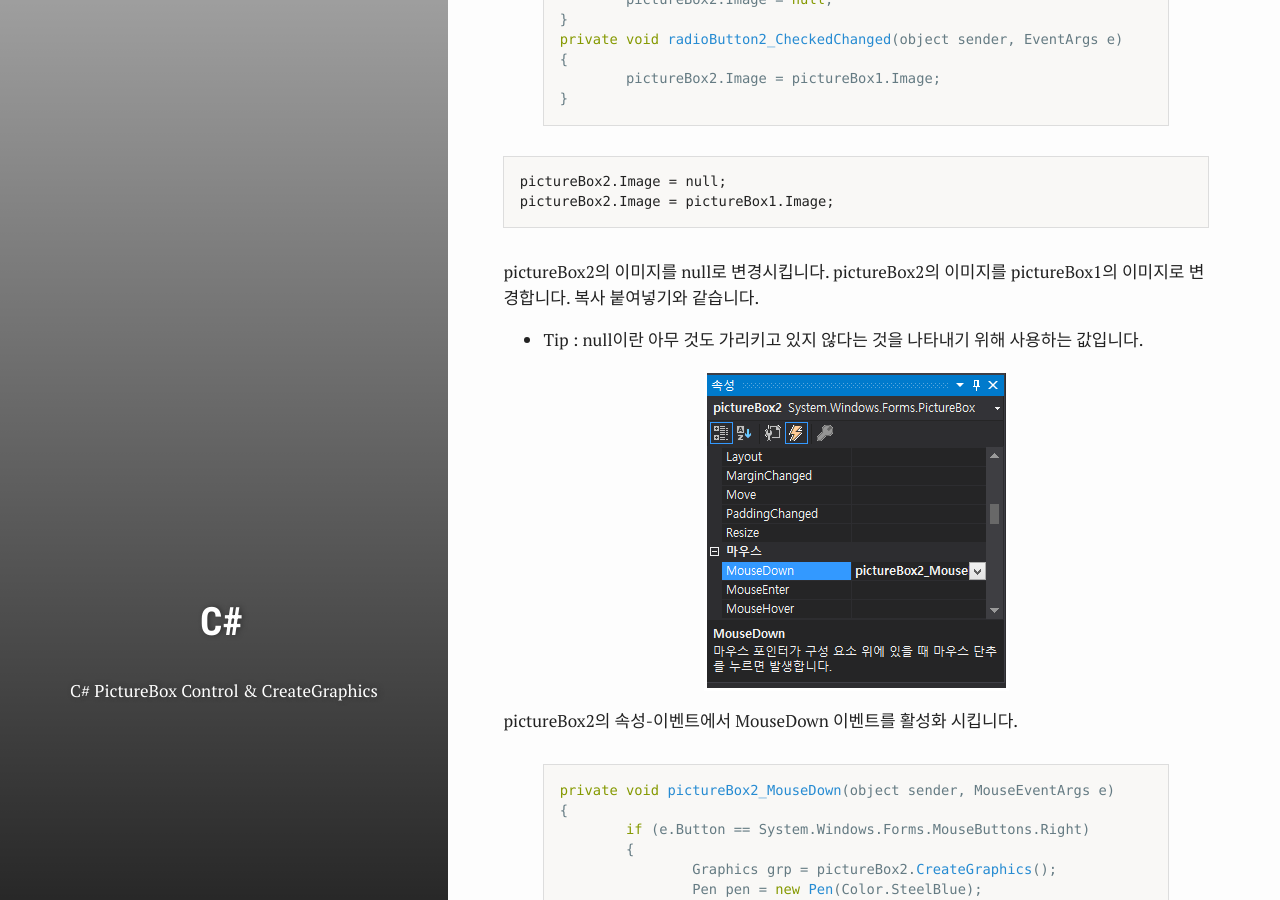
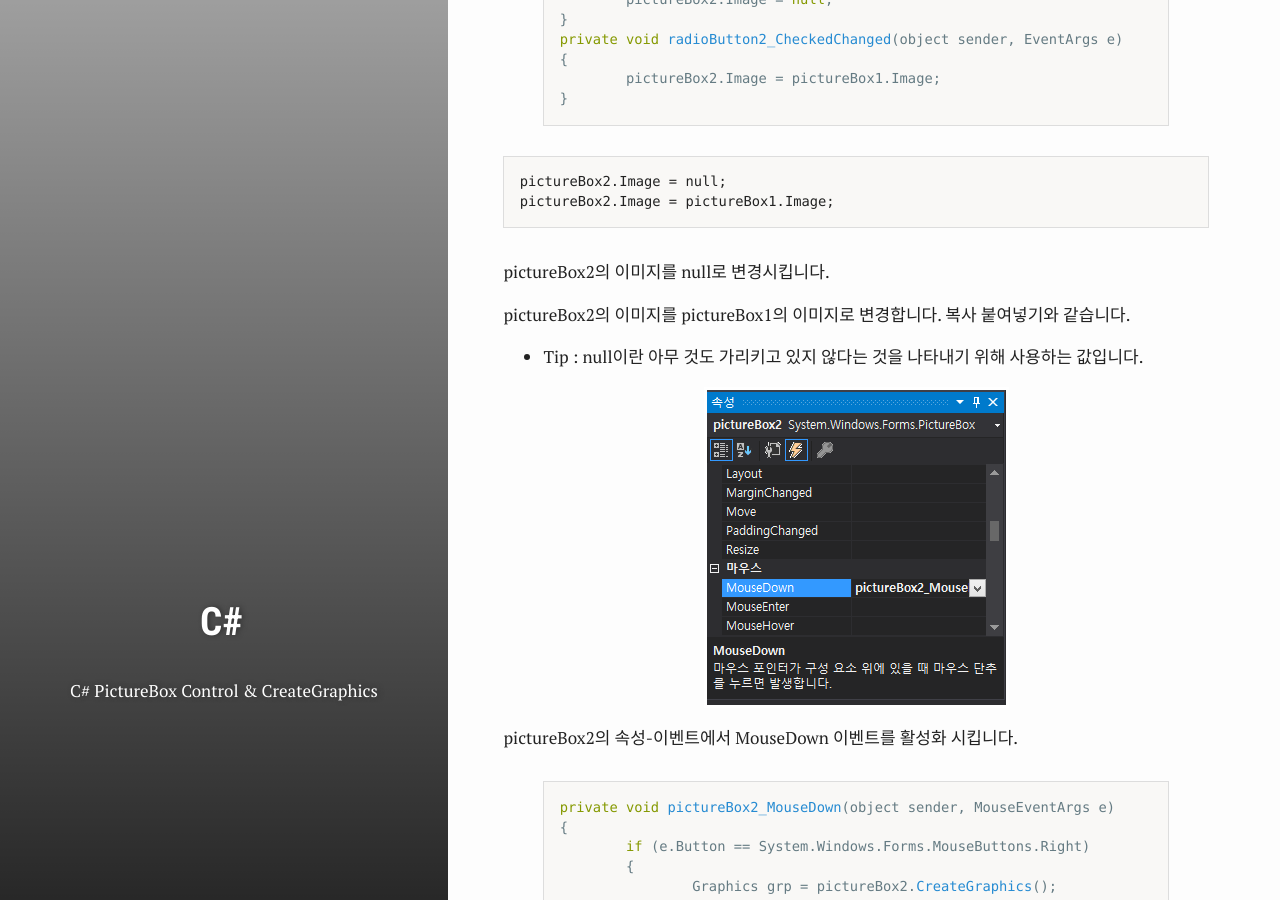
Before and after one commit to test076923/076923.github.io, a Jekyll site: the page built from _posts/2017-08-03-C#-6.md, in a window 1280 px wide and 900 px high, scrolled down 2636 px. Built offline with Jekyll 4.4.1, drawn with Linux system fonts in a browser that asks for light colours; some of the changed lines change nothing that is shown; some of the changed text lies outside the part shown.

Commit message:
Update 2017-08-03-C#-6.md

```diff
--- a/_posts/2017-08-03-C#-6.md
+++ b/_posts/2017-08-03-C#-6.md
@@ -81,6 +81,7 @@
 	pictureBox2.Image = pictureBox1.Image;
 
 pictureBox2의 이미지를 null로 변경시킵니다.
+
 pictureBox2의 이미지를 pictureBox1의 이미지로 변경합니다. 복사 붙여넣기와 같습니다.
 
 - Tip : null이란 아무 것도 가리키고 있지 않다는 것을 나타내기 위해 사용하는 값입니다.
@@ -126,7 +127,7 @@
 **pictureBox의 좌표는 왼측 상단이 (0, 0)이며 우측 하단이 (max, max)입니다.** 보통 사용하는 좌표계와 약간 다르니 주의하시기 바랍니다.
 
 
-이 이벤트는 pictureBox2의 위에서 마우스로 우클릭 하였을 경우, 화살표가 생성됩니다.
+
 
 pictureBox2의 속성-이벤트에서 MouseMove 이벤트를 활성화 시킵니다.
 
```
